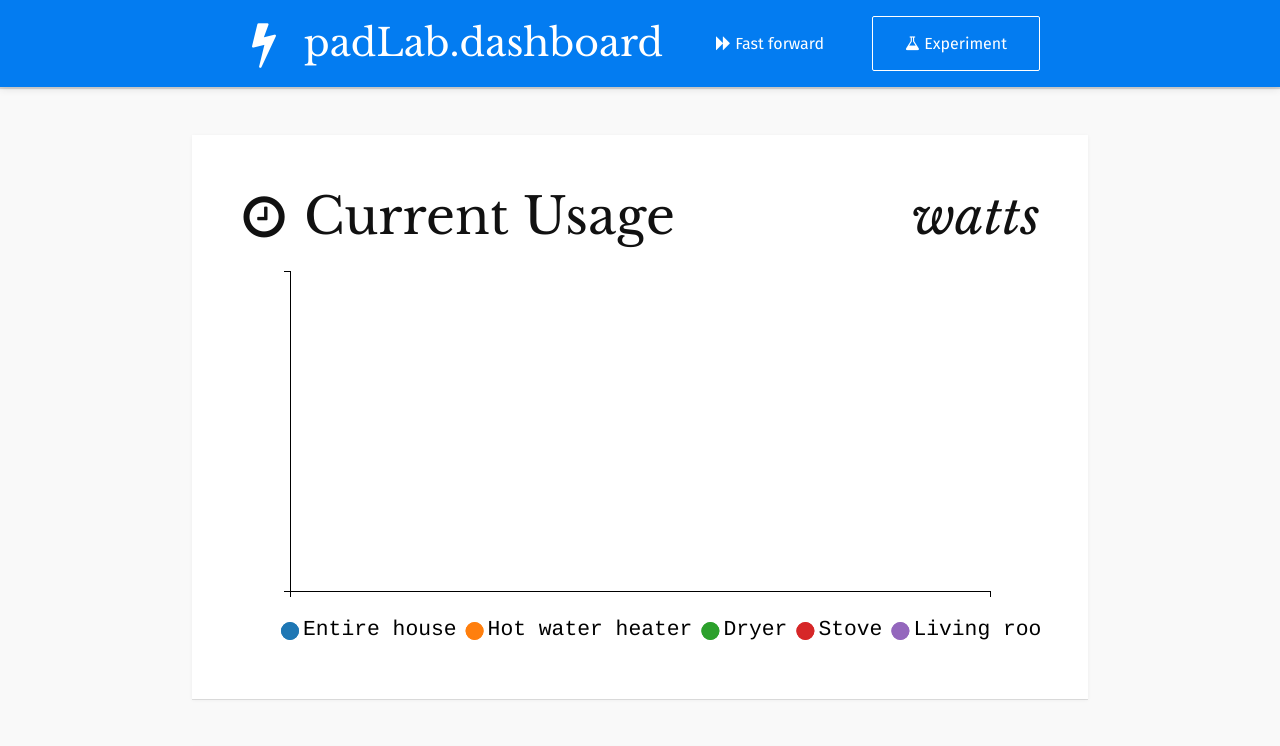
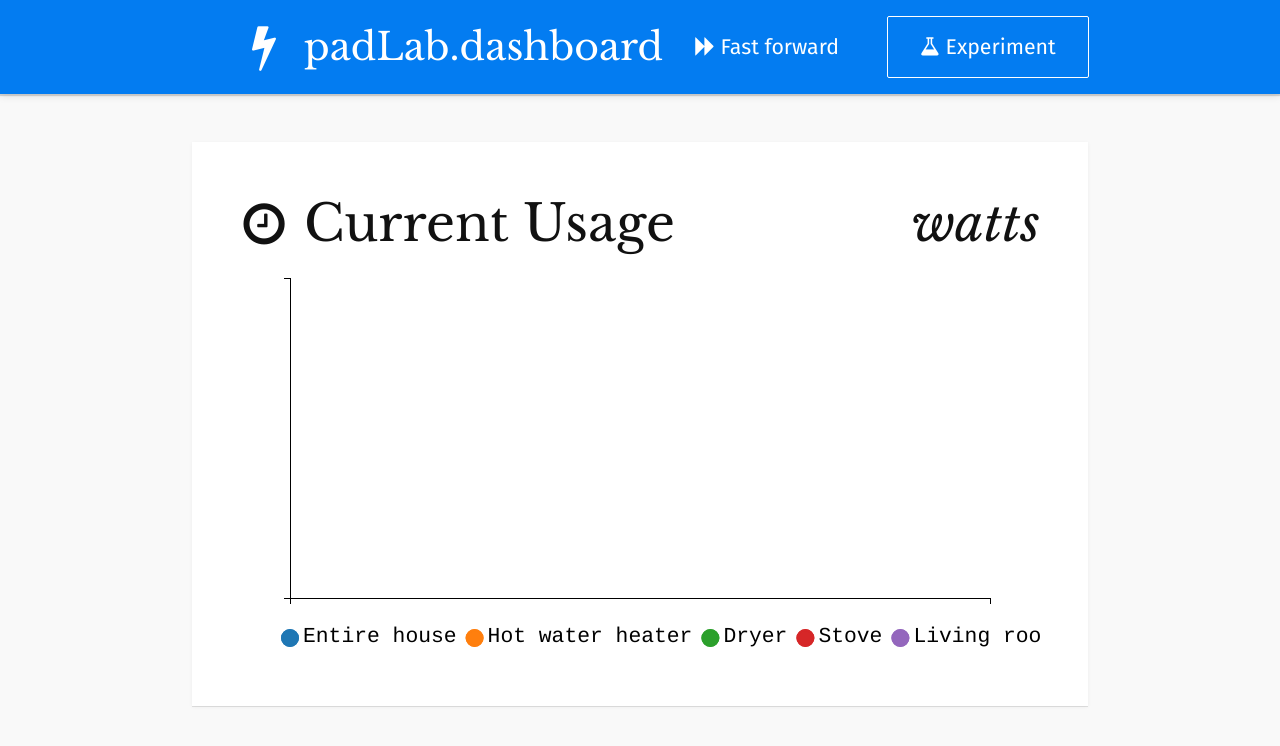
Before and after one commit to wboykinm/hackvt2014, a website: page app/index.html in a window 1280 px wide. Drawn offline with nearby package versions, Linux system fonts and the light colour scheme; no server answers.

Commit message:
bigger header bubbons

```diff
--- a/app/scss/app.scss
+++ b/app/scss/app.scss
@@ -21,6 +21,7 @@ body {
 .button {
   @include button(1rem 2rem, $primaryColor);
   border-radius: 2px;
+  @include perfect-fourth(1);
 
   .accent & {
     @include button-color($accentColor);
```
Also changed, not shown: app/css/app.css.
